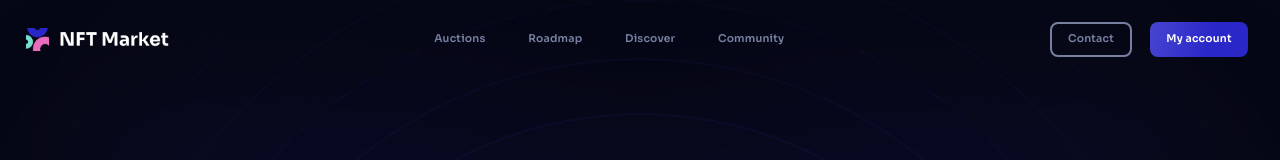
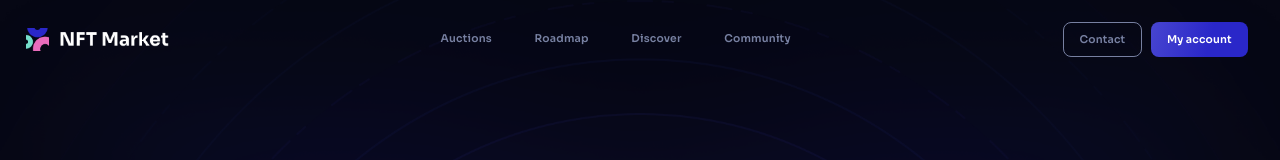
Before and after one commit to EvertonLWF/bec25675775e9e0a0d783a5018b463e3, a Next.js app in the folder Questão_2/ntfs/: page / in a window 1280 px wide. Shown: the top 160 px of the page. Built offline with nearby package versions, Linux system fonts and the light colour scheme.

Commit message:
fix padding no Button

```diff
--- a/Questão_2/ntfs/components/Button/index.tsx
+++ b/Questão_2/ntfs/components/Button/index.tsx
@@ -5,7 +5,7 @@ type Props = {
     color?: string;
     onClick: () => void;
     fill?: boolean;
-    marginLeft?: number;
+    marginLeft?: string;
 }
 
 export const Button = ({ label, color, onClick, fill,  marginLeft }: Props) => {
@@ -14,9 +14,9 @@ export const Button = ({ label, color, onClick, fill,  marginLeft }: Props) => {
         <div className={styles.container} onClick={onClick} style={{
             marginLeft: marginLeft ? marginLeft : 0,
             color: fill? '#fff' : color,
-            border: color ? `border: 2px solid ${color}` : 'none',
+            border: color ? `border: 0.104vw solid ${color}` : 'none',
             backgroundImage: fill ? 'linear-gradient(104.42deg, #4745D0 0%, #2A27C9 60.23%)' : 'transparent',
-            boxShadow: fill ? 'inset -4px -4px 4px rgba(0, 0, 0, 0.1), inset 4px 4px 4px rgba(255, 255, 255, 0.1);' : 'none',
+            boxShadow: fill ? 'inset -0.208vw -0.208vw 0.208vw rgba(0, 0, 0, 0.1), inset 0.208vw 0.208vw 0.208vw rgba(255, 255, 255, 0.1);' : 'none',
         }}>
             <div className={styles.label}>{label}</div>
         </div>
--- a/Questão_2/ntfs/components/Button/styles.module.css
+++ b/Questão_2/ntfs/components/Button/styles.module.css
@@ -3,9 +3,9 @@
     align-items: center;
     justify-content: center;
     text-align: center;
-    padding: 12px 1.2552vw;
+    padding: 0.625vw 1.2552vw;
     border-radius: 0.6276150627615062vw;
-    border: 2px solid;
+    border: 0.104vw solid;
     height:  2.719665vw;
 }
 .container .label{
@@ -14,7 +14,7 @@
     font-weight: 600;
     font-size: 0.8368vw;
     line-height: 1.0460251vw;
-    letter-spacing: 0.2px;
+    letter-spacing: 0.0104vw;
 }
 
 .container:hover {
--- a/Questão_2/ntfs/components/Header/index.tsx
+++ b/Questão_2/ntfs/components/Header/index.tsx
@@ -35,7 +35,6 @@ export const Header = ({ label, color, onClick, fill }: Props) => {
                     <Button
                         label="My account"
                         onClick={() => { }}
-                        marginLeft={18}
                         fill
                     />
                 </div>
--- a/Questão_2/ntfs/components/Header/styles.module.css
+++ b/Questão_2/ntfs/components/Header/styles.module.css
@@ -49,6 +49,8 @@
 .topBar .topBarButtonRight {
     display: flex;
     justify-content: space-between;
+    width: 14.479vw;
+    height: 2.708vw;
 }
 
 .text {
```
